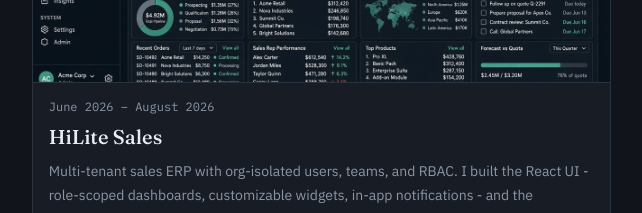
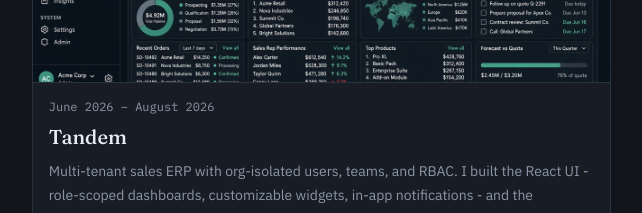
Before and after one commit to MoShahan/portfolio, a Next.js app: page / in a window 1280 px wide. Shown: the part 1320-1533 px from the top of the page, without its empty margins (541-1183 px from the left). Built offline with nearby package versions, Linux system fonts and the light colour scheme.

Commit message:
Change project title from 'HiLite Sales' to 'Tandem'

```diff
--- a/src/data/site.ts
+++ b/src/data/site.ts
@@ -106,7 +106,7 @@ export const site = {
       imageAlt: "Xivi home feed with a left sidebar and Everyone / Following tabs",
     },
     {
-      title: "HiLite Sales",
+      title: "Tandem",
       period: "June 2026 – August 2026",
       summary:
         "Multi-tenant sales ERP with org-isolated users, teams, and RBAC. I built the React UI - role-scoped dashboards, customizable widgets, in-app notifications - and the Express/Prisma/Postgres layer as a TypeScript monorepo with shared Zod schemas and cookie-based auth.",
```
